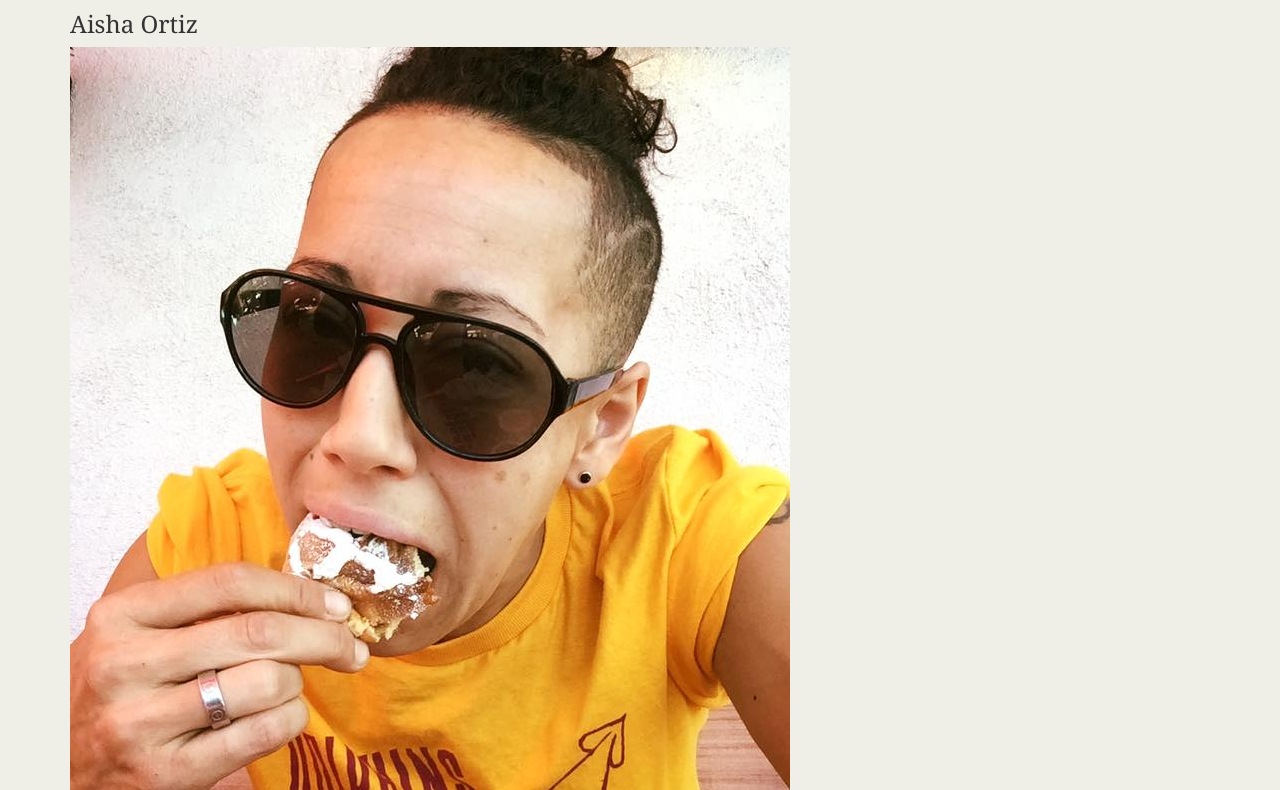
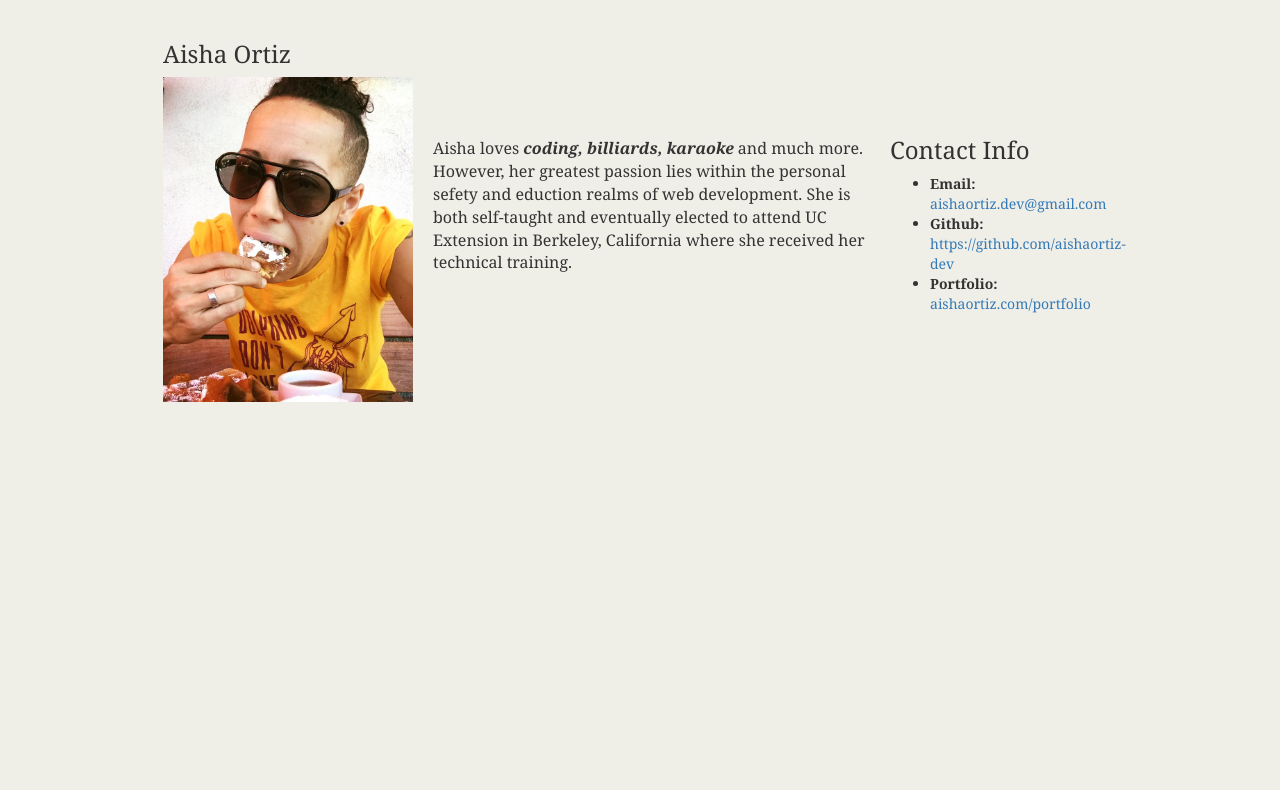
Before and after one commit to afterthebleep/student-bio-CSS, a plain HTML site: page index.html in a window 1280 px wide. Shown: the part 80-870 px from the top of the page. After the commit the page ends 800 px from the top, so only its background shows below. Drawn offline with nearby package versions, Linux system fonts and the light colour scheme.

Commit message:
final content styling and alignment added

```diff
--- a/css/style.css
+++ b/css/style.css
@@ -21,3 +21,30 @@ h1 {
 h3 {
     font-size: 24px;
 }
+
+.container {
+    width: 1024px;
+    margin: 0 auto;
+}
+
+#main-bio {
+    float: left;
+    width: 50%;
+    padding: 20px;
+}
+
+#contact-info {
+    float: left;
+    width: 20%;
+    height: 1.5rem;
+}
+
+#bio-image {
+    float: left;
+    width: 250px;
+    height: 325px;
+}
+
+.wrapper {
+    padding: 20px;
+}
```
